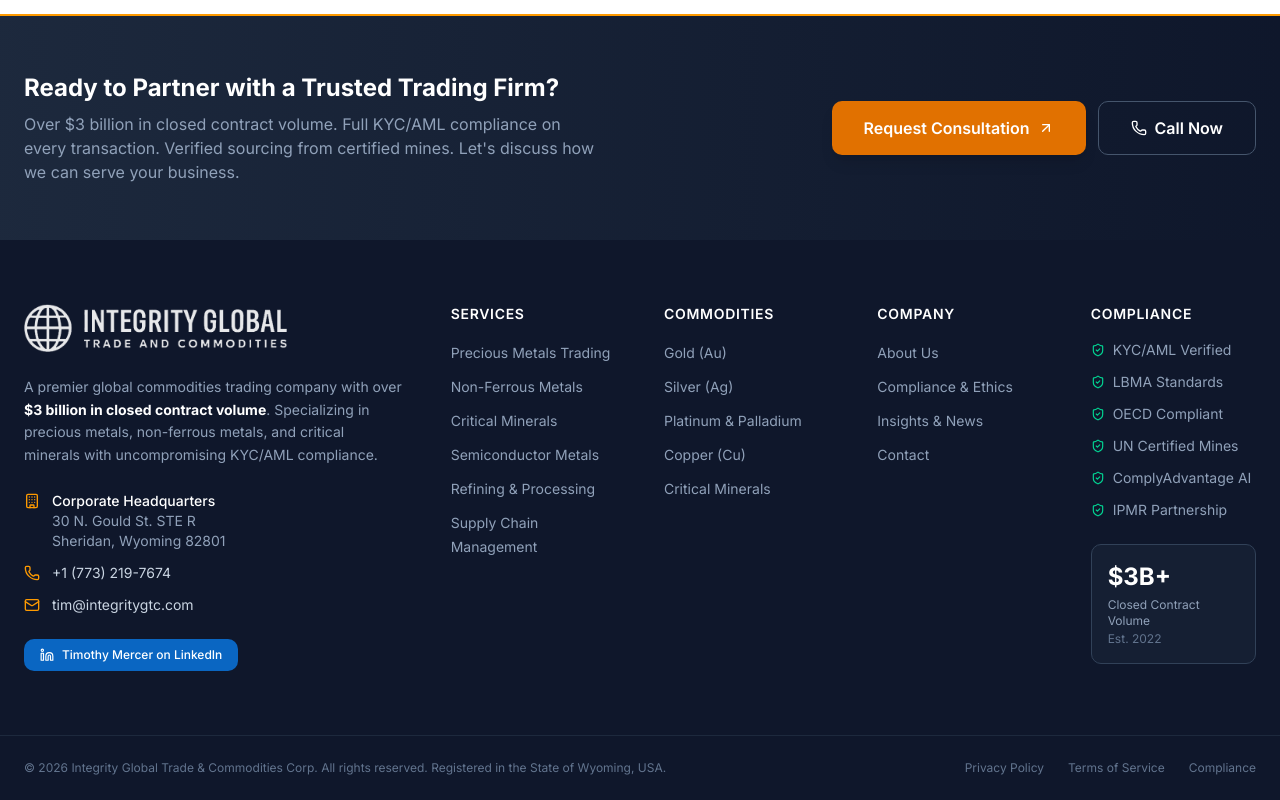
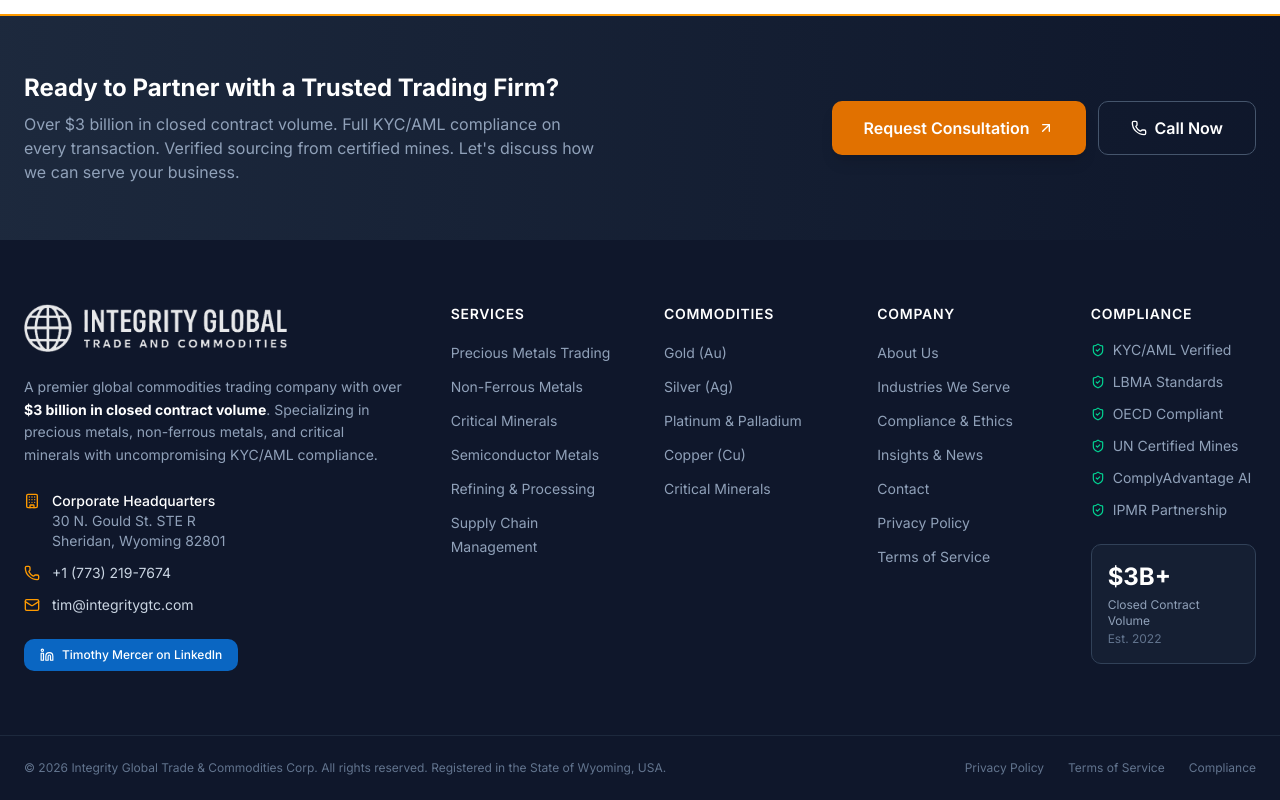
Before and after one commit to FacelessMedia/integrity-global-trade, a Next.js app: page / in a window 1280 px wide. Shown: the part 9069-9869 px from the top of the page. Built offline with nearby package versions, Linux system fonts and the light colour scheme; no server answers; a web font is replaced by a local one.

Commit message:
100 improvements batch 8: Industries + privacy/terms in footer links

```diff
--- a/src/components/layout/Footer.tsx
+++ b/src/components/layout/Footer.tsx
@@ -20,11 +20,22 @@
     { label: "Copper (Cu)", href: "/commodities/copper" },
     { label: "Critical Minerals", href: "/commodities/critical-minerals" },
   ],
+  industries: [
+    { label: "Semiconductor & Electronics", href: "/industries/semiconductors" },
+    { label: "Automotive", href: "/industries/automotive" },
+    { label: "Aerospace & Defense", href: "/industries/aerospace" },
+    { label: "Jewelry & Luxury", href: "/industries/jewelry" },
+    { label: "Industrial Manufacturing", href: "/industries/industrial" },
+    { label: "Renewable Energy", href: "/industries/renewable-energy" },
+  ],
   company: [
     { label: "About Us", href: "/about" },
+    { label: "Industries We Serve", href: "/industries" },
     { label: "Compliance & Ethics", href: "/compliance" },
     { label: "Insights & News", href: "/insights" },
     { label: "Contact", href: "/contact" },
+    { label: "Privacy Policy", href: "/privacy" },
+    { label: "Terms of Service", href: "/terms" },
   ],
 };
 
```
